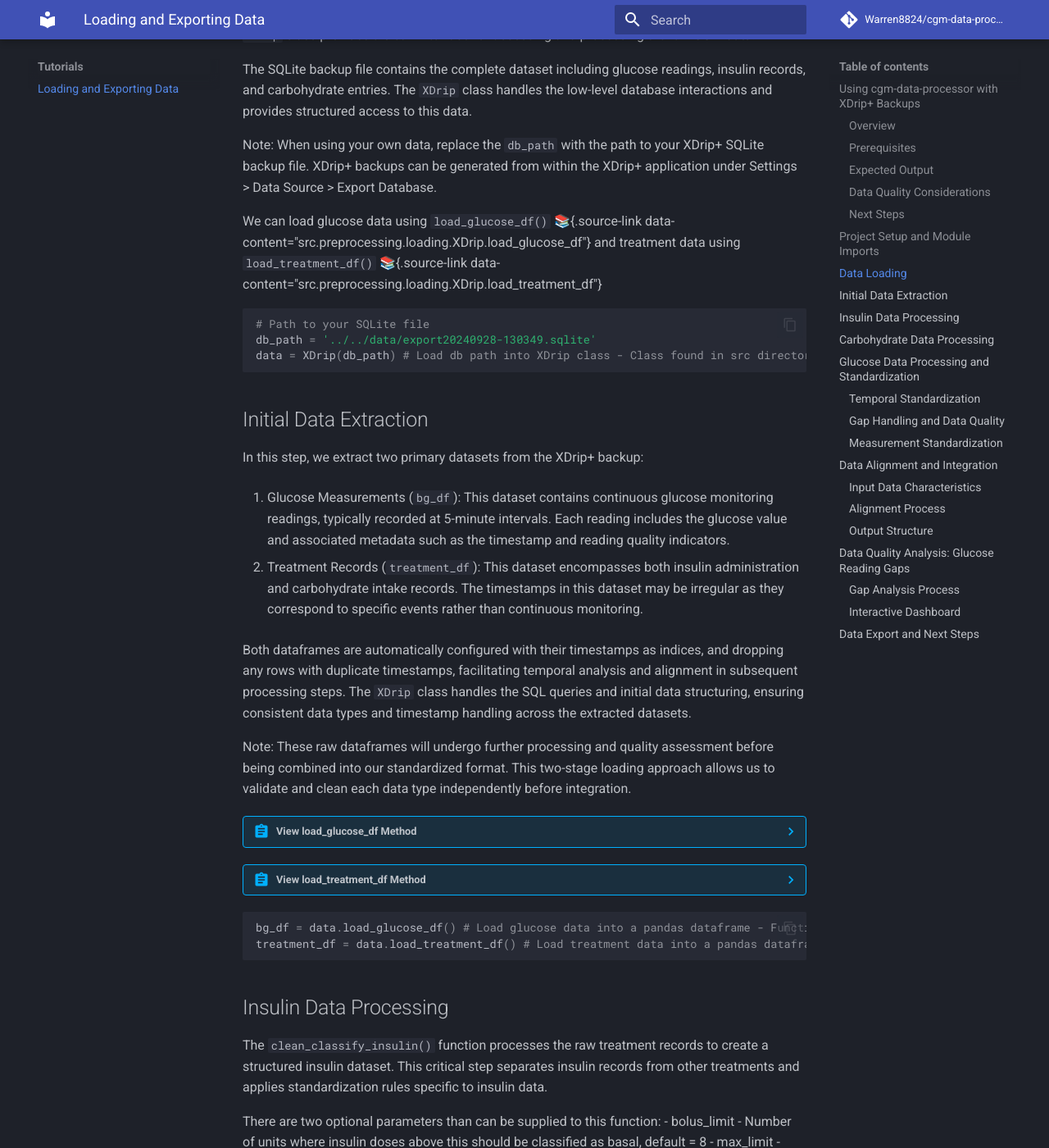
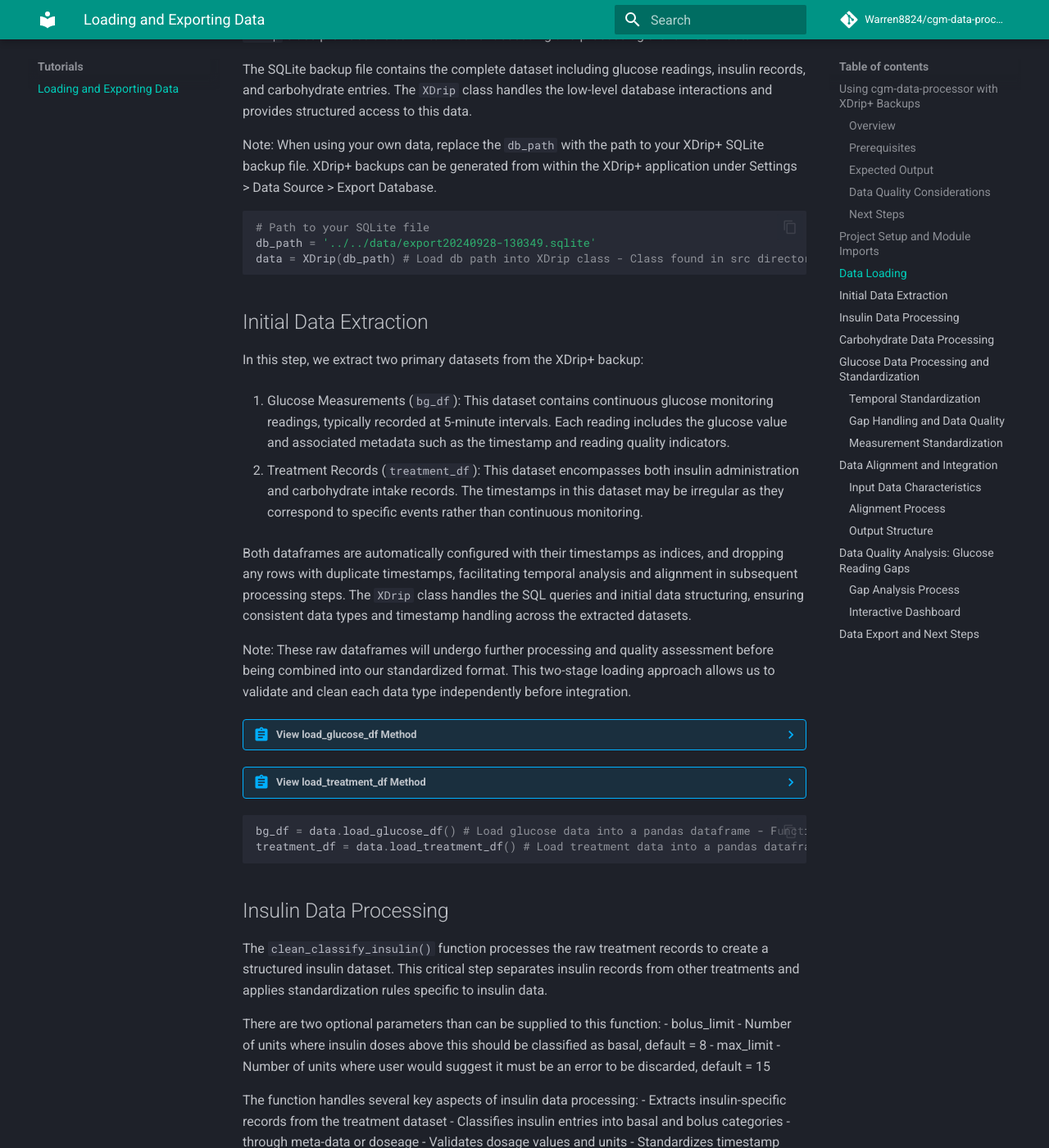
Before and after one commit to Warren8824/cgm-data-processor, an MkDocs documentation site: the page built from docs/tutorials/load_and_export_data.md, in a window 1280 px wide and 1400 px high, scrolled down 2340 px. Shown: the whole window at 82% size. Built offline with MkDocs 1.6.1 and Material for MkDocs 9.7.7, drawn with Linux system fonts in a browser that asks for light colours; comment, search, counter and statistics services are not loaded; some of the changed text lies outside the part shown.

Commit message:
Update documentation.

````diff
--- a/docs/tutorials/load_and_export_data.md
+++ b/docs/tutorials/load_and_export_data.md
@@ -94,8 +94,6 @@
 
 Note: When using your own data, replace the `db_path` with the path to your XDrip+ SQLite backup file. XDrip+ backups can be generated from within the XDrip+ application under Settings > Data Source > Export Database.
 
-We can load glucose data using `load_glucose_df()` [📚](javascript:void(0)){.source-link data-content="src.preprocessing.loading.XDrip.load_glucose_df"} and treatment data using `load_treatment_df()` [📚](javascript:void(0)){.source-link data-content="src.preprocessing.loading.XDrip.load_treatment_df"}
-
 ```python
 # Path to your SQLite file
 db_path = '../../data/export20240928-130349.sqlite'
--- a/mkdocs.yml
+++ b/mkdocs.yml
@@ -9,7 +9,9 @@
   name: material
   palette:
     scheme: slate
+    primary: teal
   features:
+    - header.autohide
     - navigation.instant
     - navigation.tracking
     - navigation.tabs
@@ -53,3 +55,4 @@
       - Reference: api/reference.md
       - Loading: api/loading.md
       - Cleaning: api/cleaning.md
+      - Alignment: api/alignment.md
````
Also changed, not shown: other parts of docs/tutorials/load_and_export_data.md (+4 -0 lines), docs/api/reference.md (+3 -3 lines), 3 other files.
